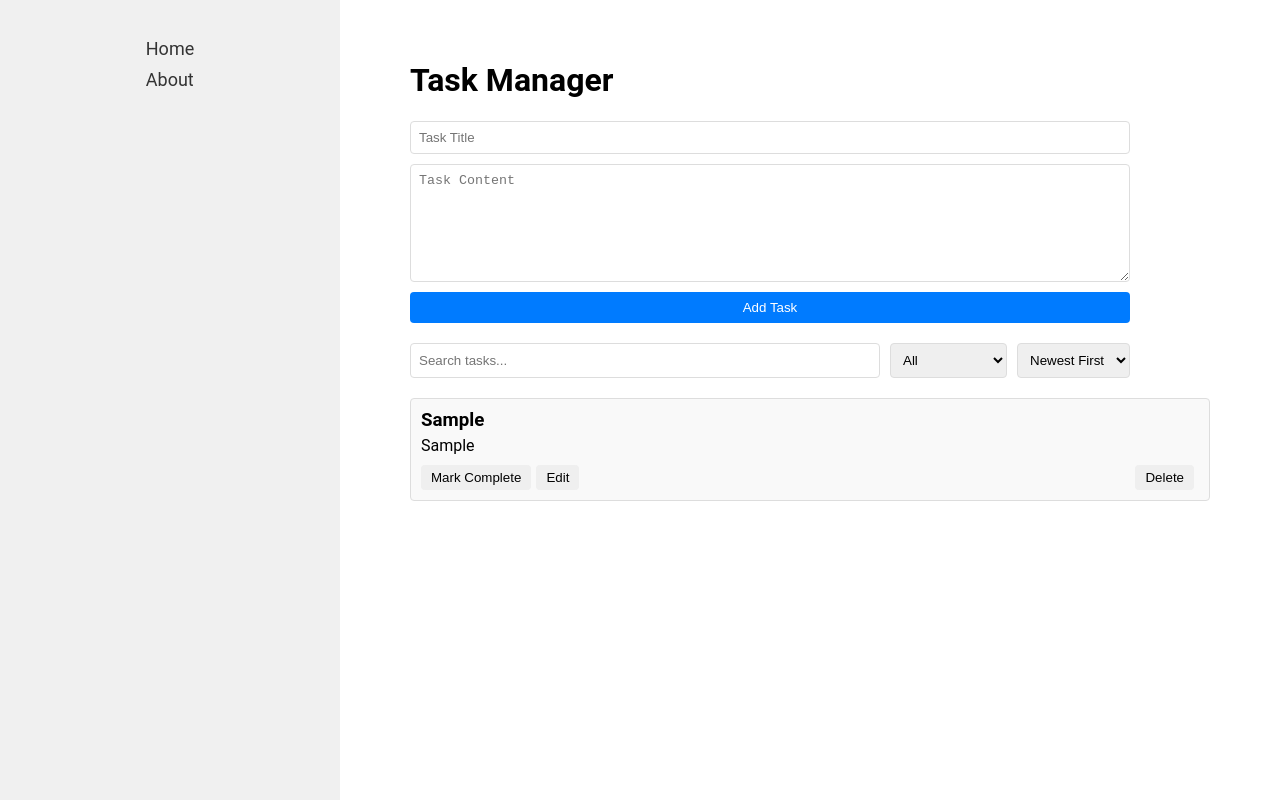
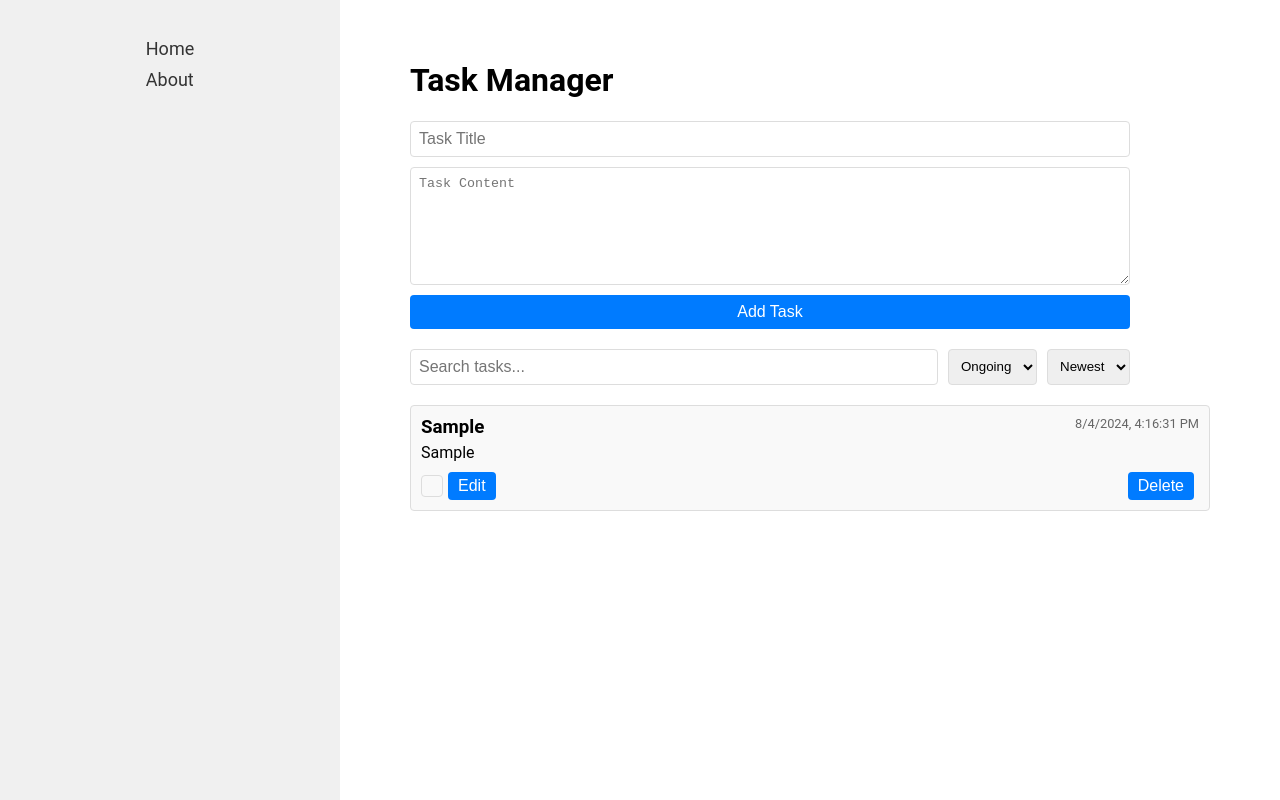
Before and after one commit to MingRay98/todo-list-react-vite, a React (Vite) app: page /#/ in a window 1280 px wide. Both pictures are taken after typing "Sample", "Sample" into the empty fields and a click on the button "Add Task". Built offline with nearby package versions, Linux system fonts and the light colour scheme.

Commit message:
Update some state naming and some logic issue. - add the create timeline

```diff
--- a/src/components/SearchBar.jsx
+++ b/src/components/SearchBar.jsx
@@ -1,6 +1,6 @@
 import React from 'react';
 import styled from '@emotion/styled';
-import { useTasks } from '../contexts/TaskContext';
+import {useTasks} from '../contexts/TaskContext';
 
 const SearchContainer = styled.div`
   display: flex;
@@ -35,13 +35,13 @@ const SearchBar = () => {
         onChange={(e) => setSearchTerm(e.target.value)}
       />
       <Select value={filter} onChange={(e) => setFilter(e.target.value)}>
+        <option value="uncompleted">Ongoing</option>
+        <option value="completed">Done</option>
         <option value="all">All</option>
-        <option value="completed">Completed</option>
-        <option value="uncompleted">Uncompleted</option>
       </Select>
       <Select value={sortBy} onChange={(e) => setSort(e.target.value)}>
-        <option value="dateDesc">Newest First</option>
-        <option value="dateAsc">Oldest First</option>
+        <option value="dateDesc">Newest</option>
+        <option value="dateAsc">Oldest</option>
       </Select>
     </SearchContainer>
   );
--- a/src/components/TaskItem.jsx
+++ b/src/components/TaskItem.jsx
@@ -1,8 +1,9 @@
-import React, { useState } from 'react';
+import React, {useState} from 'react';
 import styled from '@emotion/styled';
-import { useTasks } from '../contexts/TaskContext';
+import {useTasks} from '../contexts/TaskContext';
 
 const TaskItemContainer = styled.div`
+  position: relative;
   background-color: ${props => props.completed ? '#e6ffe6' : '#f9f9f9'};
   border: 1px solid #ddd;
   padding: 10px;
@@ -14,11 +15,6 @@ const TaskTitle = styled.h3`
   margin: 0 0 5px 0;
   display: flex;
   align-items: center;
-`;
-
-const CompletionIcon = styled.span`
-  color: green;
-  margin-right: 5px;
 `;
 
 const TaskContent = styled.p`
@@ -54,19 +50,45 @@ const EditInput = styled.input`
   border-radius: 4px;
 `;
 
-const TaskItem = ({ task }) => {
-  const { toggleTask, deleteTask, updateTask } = useTasks();
+const CreatedAt = styled.span`
+  position: absolute;
+  top: 10px;
+  right: 10px;
+  font-size: 0.8rem;
+  color: #666;
+`;
+
+const CheckBox = styled.span`
+  width: 20px;
+  height: 20px;
+  display: inline-block;
+  border: 1px solid #ddd;
+  border-radius: 4px;
+  text-align: center;
+  line-height: 20px;
+  margin-right: 5px;
+  cursor: pointer;
+  user-select: none;
+  color: ${props => props.completed ? 'green' : 'transparent'};
+  :hover {
+    background-color: #f9f9f9;
+  }
+  `;
+
+const TaskItem = ({task}) => {
+  const {toggleTask, deleteTask, updateTask} = useTasks();
   const [isEditing, setIsEditing] = useState(false);
   const [editedTitle, setEditedTitle] = useState(task.title);
   const [editedContent, setEditedContent] = useState(task.content);
 
   const handleEdit = () => {
-    updateTask(task.id, { title: editedTitle, content: editedContent });
+    updateTask(task.id, {title: editedTitle, content: editedContent});
     setIsEditing(false);
   };
 
   return (
     <TaskItemContainer completed={task.completed}>
+      <CreatedAt>{new Date(task.createdAt).toLocaleString()}</CreatedAt>
       {isEditing ? (
         <EditInput
           value={editedTitle}
@@ -75,7 +97,6 @@ const TaskItem = ({ task }) => {
         />
       ) : (
         <TaskTitle>
-          {task.completed && <CompletionIcon>✔</CompletionIcon>}
           {task.title}
         </TaskTitle>
       )}
@@ -90,9 +111,9 @@ const TaskItem = ({ task }) => {
       )}
       <TaskActions>
         <div>
-          <Button onClick={() => toggleTask(task.id)}>
-            {task.completed ? 'Mark Incomplete' : 'Mark Complete'}
-          </Button>
+          <CheckBox completed={task.completed} onClick={() => toggleTask(task.id)}>
+            ✔
+          </CheckBox>
           {isEditing ? (
             <Button onClick={handleEdit}>Save</Button>
           ) : (
--- a/src/contexts/TaskContext.jsx
+++ b/src/contexts/TaskContext.jsx
@@ -3,7 +3,7 @@ import React, {createContext, useContext, useReducer, useEffect, useLayoutEffect
 // initial state
 const initialState = {
   tasks: [],
-  filter: 'all', // 'all', 'completed', 'uncompleted'
+  filter: 'uncompleted', // 'all', 'completed', 'uncompleted'
   sortBy: 'dateDesc', // 'dateAsc', 'dateDesc'
   searchTerm: '',
 };
--- a/src/index.css
+++ b/src/index.css
@@ -12,3 +12,20 @@ body {
   overflow: hidden;
   flex-wrap: nowrap;
 }
+
+button {
+  font-size: 1rem;
+  padding: 0.5rem 1rem;
+  border: none;
+  border-radius: 0.25rem;
+  background-color: #007bff;
+  color: white;
+  cursor: pointer;
+}
+
+input {
+  user-select: none;
+  font-size: 1rem;
+  padding: 0.5rem 1rem;
+  border: none;
+}
```
